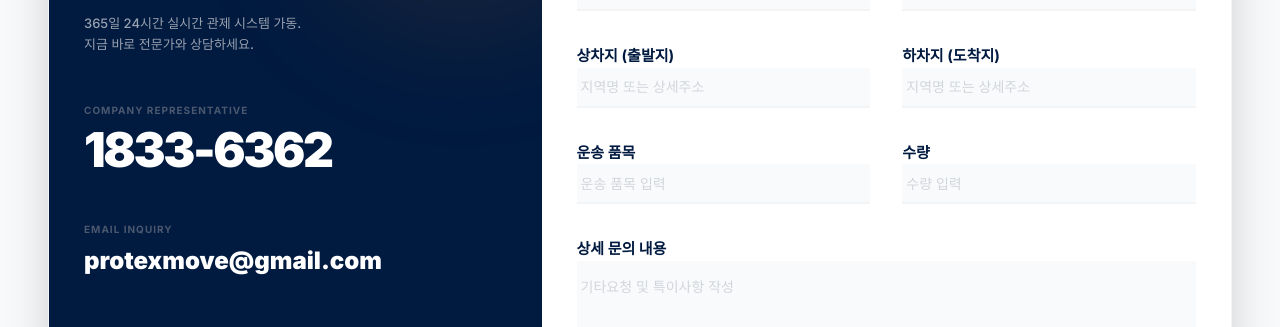
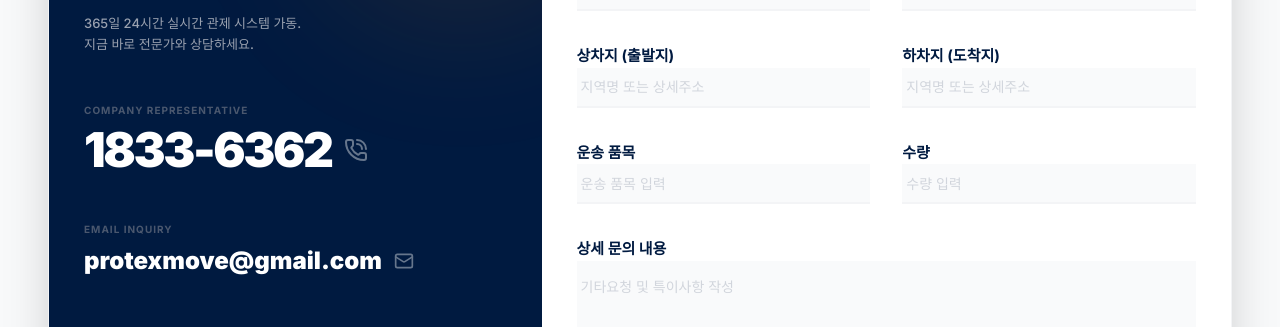
Before and after one commit to leedonghyun79/freight, a Next.js app: page / in a window 1280 px wide. Shown: the part 4620-4947 px from the top of the page. Built offline with nearby package versions, Linux system fonts and the light colour scheme.

Commit message:
견적문의폼 수정

```diff
--- a/src/components/ContactSection.tsx
+++ b/src/components/ContactSection.tsx
@@ -114,12 +114,24 @@ export default function ContactSection() {
               <div className="space-y-12">
                 <div className="group">
                   <div className="text-[10px] text-gray-500 uppercase tracking-widest mb-2 font-bold opacity-70">Company Representative</div>
-                  <div className="text-white text-4xl lg:text-5xl font-black tracking-tighter group-hover:text-primary-orange transition-colors">1833-6362</div>
+                  <a
+                    href="tel:18336362"
+                    className="text-white text-4xl lg:text-5xl font-black tracking-tighter group-hover:text-primary-orange transition-colors flex items-center gap-3 cursor-pointer"
+                  >
+                    1833-6362
+                    <PhoneCall size={24} className="opacity-40 group-hover:opacity-100 transition-opacity" />
+                  </a>
                 </div>
 
                 <div className="group">
                   <div className="text-[10px] text-gray-500 uppercase tracking-widest mb-2 font-bold opacity-70">Email Inquiry</div>
-                  <div className="text-white text-xl lg:text-2xl font-black group-hover:text-primary-orange transition-colors">protexmove@gmail.com</div>
+                  <a
+                    href="mailto:protexmove@gmail.com"
+                    className="text-white text-xl lg:text-2xl font-black group-hover:text-primary-orange transition-colors flex items-center gap-3 cursor-pointer break-all"
+                  >
+                    protexmove@gmail.com
+                    <Mail size={20} className="opacity-40 group-hover:opacity-100 transition-opacity shrink-0" />
+                  </a>
                 </div>
               </div>
 
```
